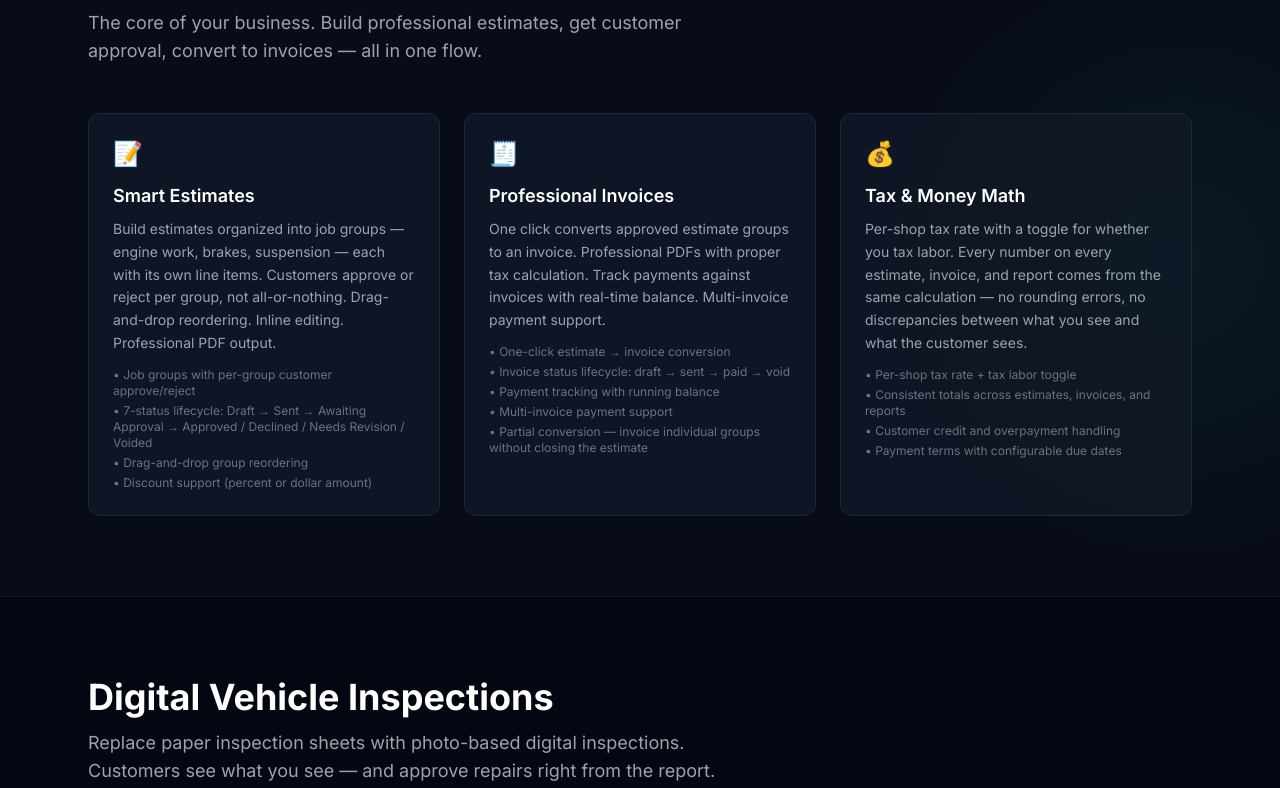
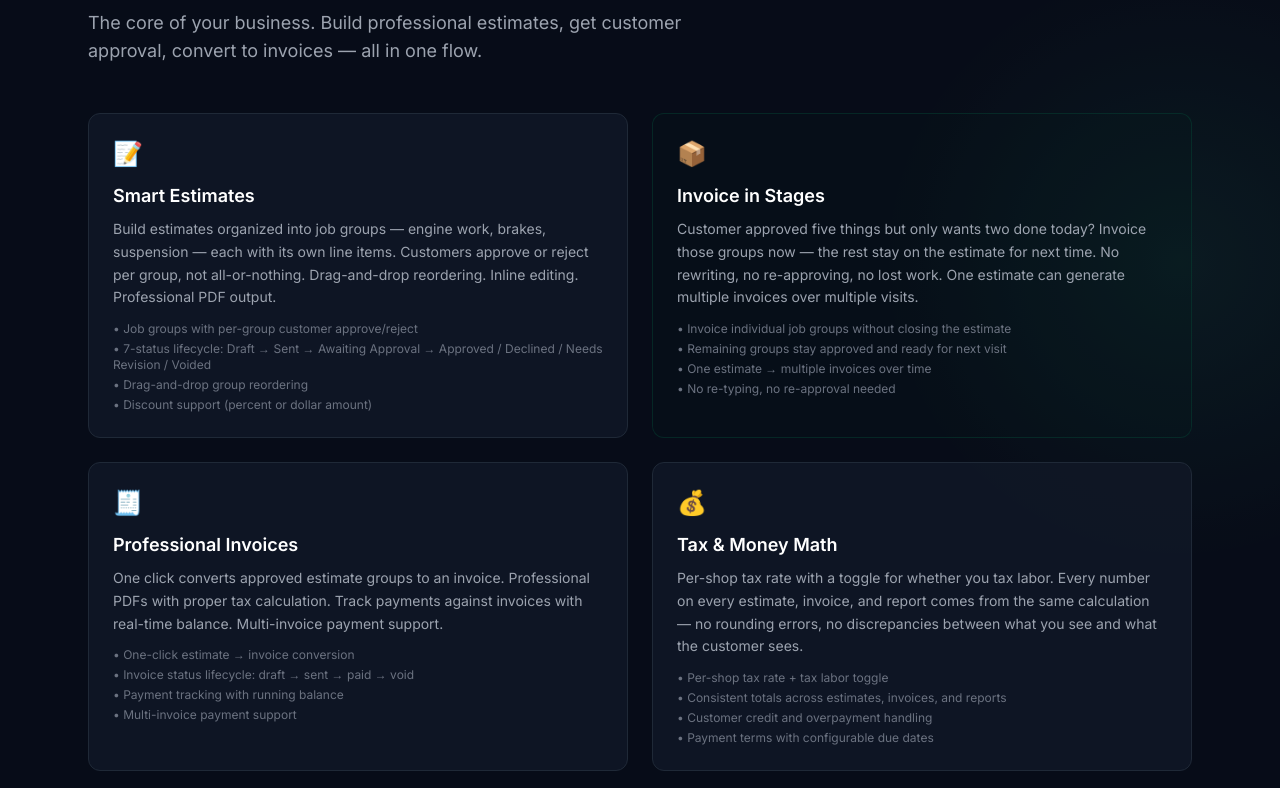
Before and after one commit to jwarner3412/automotai-landing, a plain HTML site: page index.html in a window 1280 px wide. Shown: the part 838-1626 px from the top of the page. Drawn offline with nearby package versions, Linux system fonts and the light colour scheme.

Commit message:
feat: pull 'Invoice in Stages' into its own highlighted card
- New card: 'Invoice in Stages' with emerald highlight, second in Estimates section
- Real-world scenario: customer approved 5 things, only wants 2 done today
- Emphasizes: no rewriting, no re-approving, one estimate → multiple invoices
- Removed from Professional Invoices bullet list (was buried)
- Switched grid to 2-column for this section to give cards more room

```diff
--- a/index.html
+++ b/index.html
@@ -92,7 +92,7 @@
         </p>
       </div>
 
-      <div class="grid gap-6 sm:grid-cols-2 lg:grid-cols-3">
+      <div class="grid gap-6 sm:grid-cols-2">
 
         <div class="feature-card rounded-xl border border-gray-800 bg-gray-900/80 p-6">
           <div class="text-2xl mb-3">📝</div>
@@ -108,6 +108,20 @@
           </ul>
         </div>
 
+        <div class="feature-card rounded-xl border border-emerald-900/40 bg-emerald-950/10 p-6">
+          <div class="text-2xl mb-3">📦</div>
+          <h3 class="text-lg font-semibold">Invoice in Stages</h3>
+          <p class="mt-2 text-sm text-gray-400 leading-relaxed">
+            Customer approved five things but only wants two done today? Invoice those groups now — the rest stay on the estimate for next time. No rewriting, no re-approving, no lost work. One estimate can generate multiple invoices over multiple visits.
+          </p>
+          <ul class="mt-3 space-y-1 text-xs text-gray-500">
+            <li>&bull; Invoice individual job groups without closing the estimate</li>
+            <li>&bull; Remaining groups stay approved and ready for next visit</li>
+            <li>&bull; One estimate → multiple invoices over time</li>
+            <li>&bull; No re-typing, no re-approval needed</li>
+          </ul>
+        </div>
+
         <div class="feature-card rounded-xl border border-gray-800 bg-gray-900/80 p-6">
           <div class="text-2xl mb-3">🧾</div>
           <h3 class="text-lg font-semibold">Professional Invoices</h3>
@@ -119,7 +133,6 @@
             <li>&bull; Invoice status lifecycle: draft → sent → paid → void</li>
             <li>&bull; Payment tracking with running balance</li>
             <li>&bull; Multi-invoice payment support</li>
-            <li>&bull; Partial conversion — invoice individual groups without closing the estimate</li>
           </ul>
         </div>
 
```
